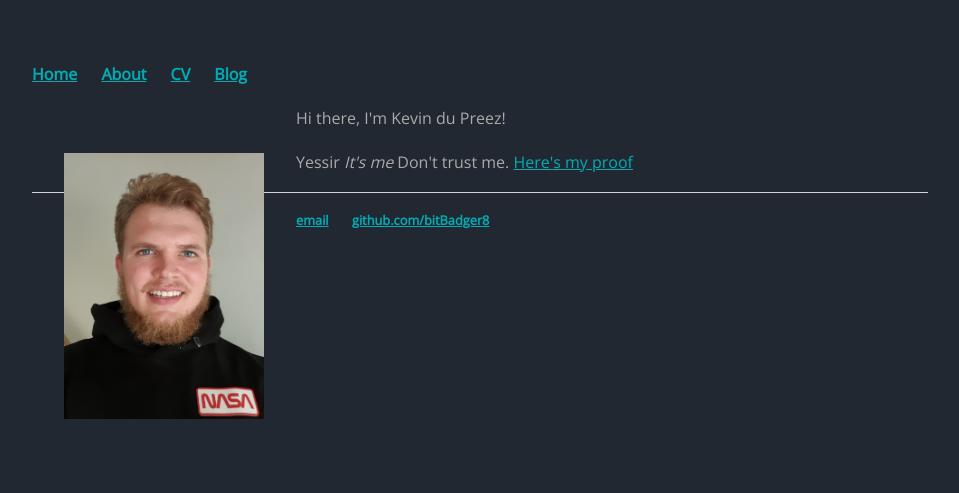
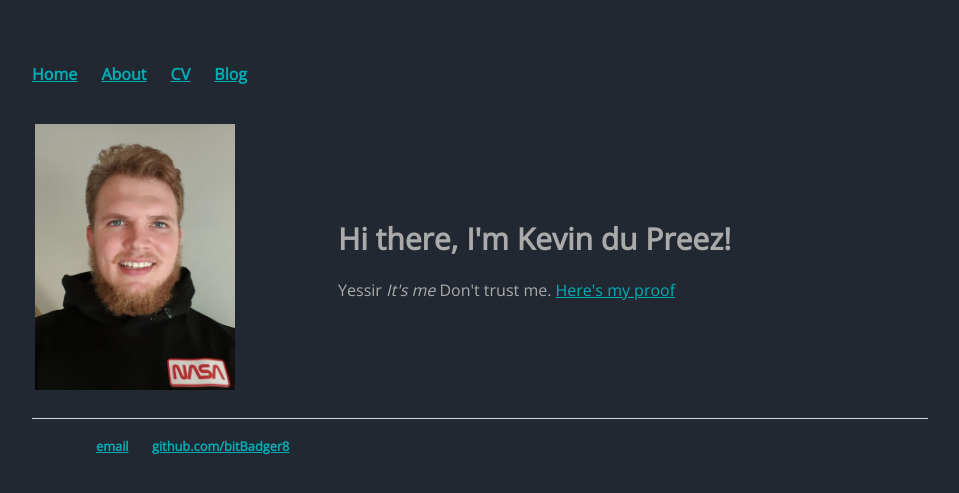
Before and after one commit to bitBadger8/bitBadger8.github.io, a Jekyll site: the page built from index.html, in a window 1280 px wide. Shown: the top 493 px of the page, without its empty margins (160-1119 px from the left). Built offline with Jekyll 4.4.1, drawn with Linux system fonts in a browser that asks for light colours.

Commit message:
Update index.html

```diff
--- a/index.html
+++ b/index.html
@@ -3,12 +3,22 @@ layout: default
 title: Kevin du Preez, Personal Page
 ---
 <div class="blurb">
+
+	<table style="width:100%">
+	  <tr>
+	    	<td><img src="https://bitbadger8.github.io/assets/images/smallerProfile.jpg" alt="Photo of Kev" id="kevPic" /></td>
+	    	<td>
+			<h1>Hi there, I'm Kevin du Preez!</h1>
+			<p>Yessir <em>It's me</em> Don't trust me. <a href="/about">Here's my proof</a></p>
+	    	</td>
+	  </tr>
+	</table>
+
 	<div class="sideL">
-		<img src="https://bitbadger8.github.io/assets/images/smallerProfile.jpg" alt="Photo of Kev" id="kevPic" />
+
 	</div>
 	<div class="sideR">
-		<p>Hi there, I'm Kevin du Preez!</p>
-		<p>Yessir <em>It's me</em> Don't trust me. <a href="/about">Here's my proof</a></p>
+
 	</div>
 
 
```
